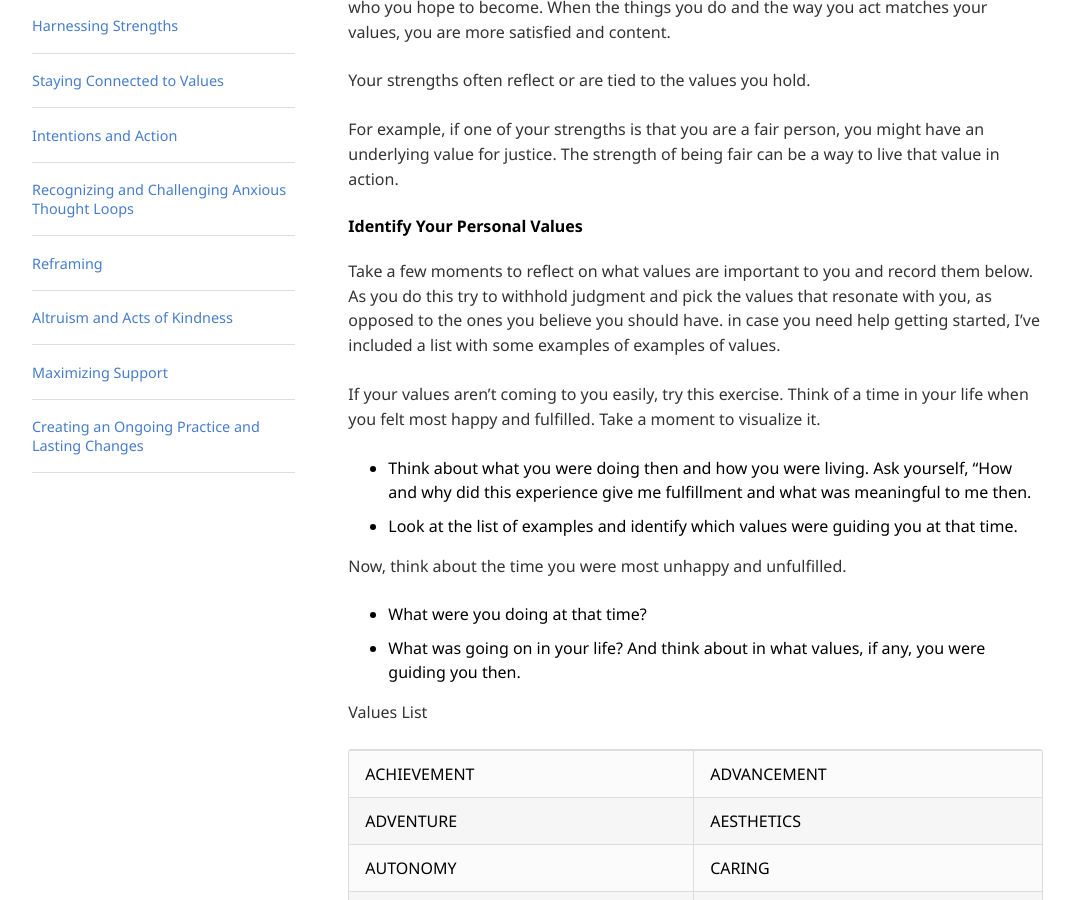
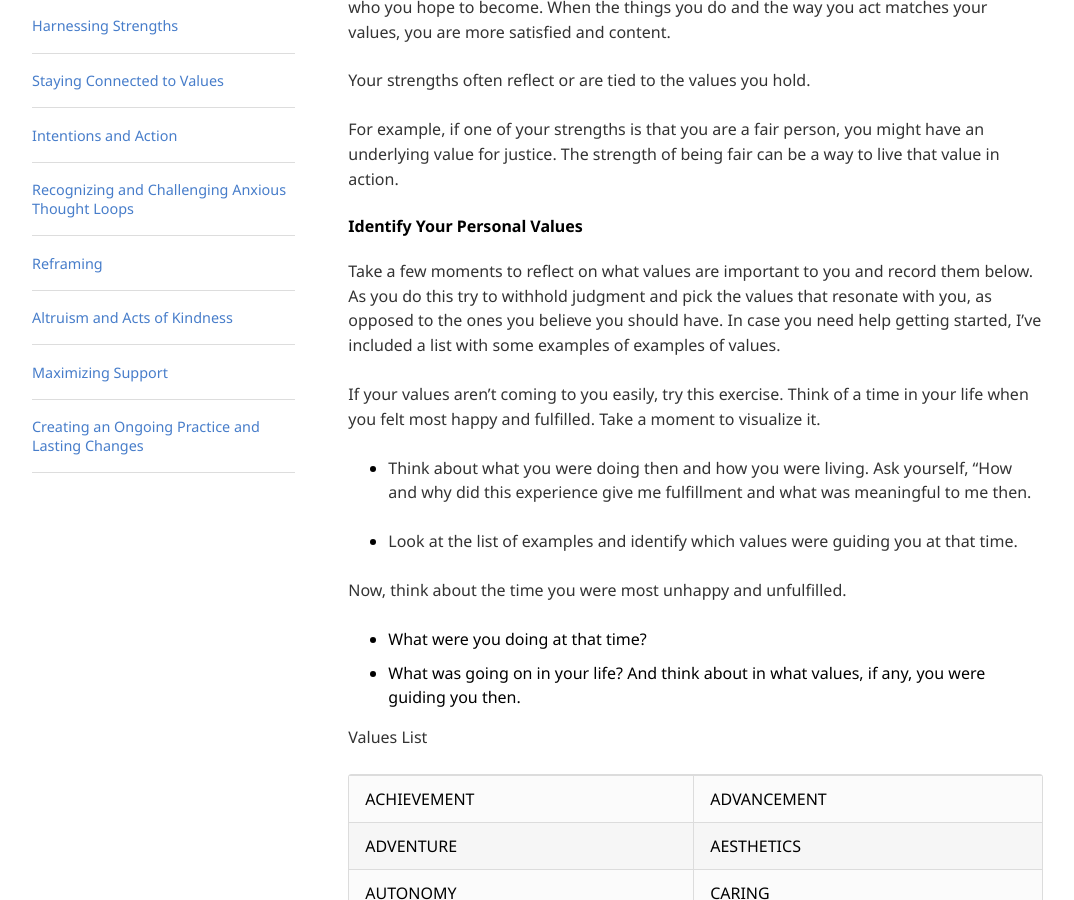
Before and after one commit to mtorres253/mtorres253.github.io, a Jekyll site: the page built from chapt-7/index.md, in a window 1280 px wide and 900 px high, scrolled down 436 px. Shown: the whole window, without its empty margins (68-1142 px from the left). Built offline with Jekyll 4.4.1, drawn with Linux system fonts in a browser that asks for light colours; nearby versions of some CDN libraries; some web fonts are replaced; comment, search, counter and statistics services are not loaded.

```diff
--- a/chapt-7/index.md
+++ b/chapt-7/index.md
@@ -17,15 +17,18 @@ For example, if one of your strengths is that you are a fair person, you might h
 
 #### Identify Your Personal Values
 
-Take a few moments to reflect on what values are important to you and record them below. As you do this try to withhold judgment and pick the values that resonate with you, as opposed to the ones you believe you should have.  in case you need help getting started, I've included a list with some examples of examples of values.
+Take a few moments to reflect on what values are important to you and record them below. As you do this try to withhold judgment and pick the values that resonate with you, as opposed to the ones you believe you should have.  In case you need help getting started, I've included a list with some examples of examples of values.
 
 If your values aren’t coming to you easily, try this exercise.
 Think of a time in your life when you felt most happy and fulfilled. Take a moment to visualize it.
+
 - Think about what you were doing then and how you were living. Ask yourself,
 “How and why did this experience give me fulfillment and what was meaningful to me then.
+
 - Look at the list of examples and identify which values were guiding you at that time.
 
 Now, think about the time you were most unhappy and unfulfilled.
+
 - What were you doing at that time?
 - What was going on in your life? And think about in what values, if any, you were guiding you then.
 
@@ -67,6 +70,7 @@ Take a look at the list you have come up with and rank your top three them in or
 ## Make it A Habit
 Now that you have determined your top values, you can make a conscious decision to live by them.  Start by creating a daily visual reminder of your top three values.
 Here are some examples of how:
+
 - Make them your screensaver
 - Set a daily reminder in your phone
 - Place them on a piece of paper somewhere where you are likely to see them.
```
